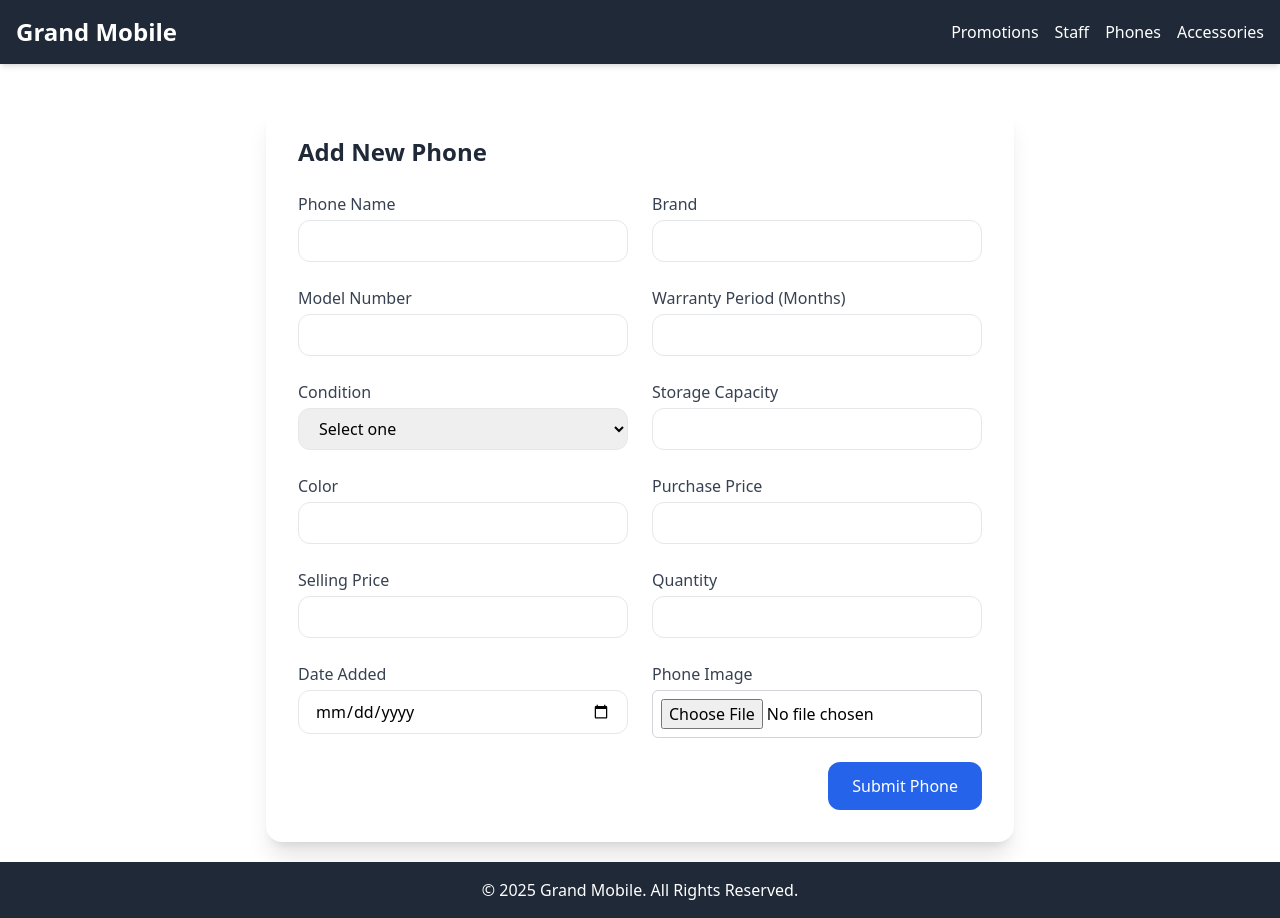
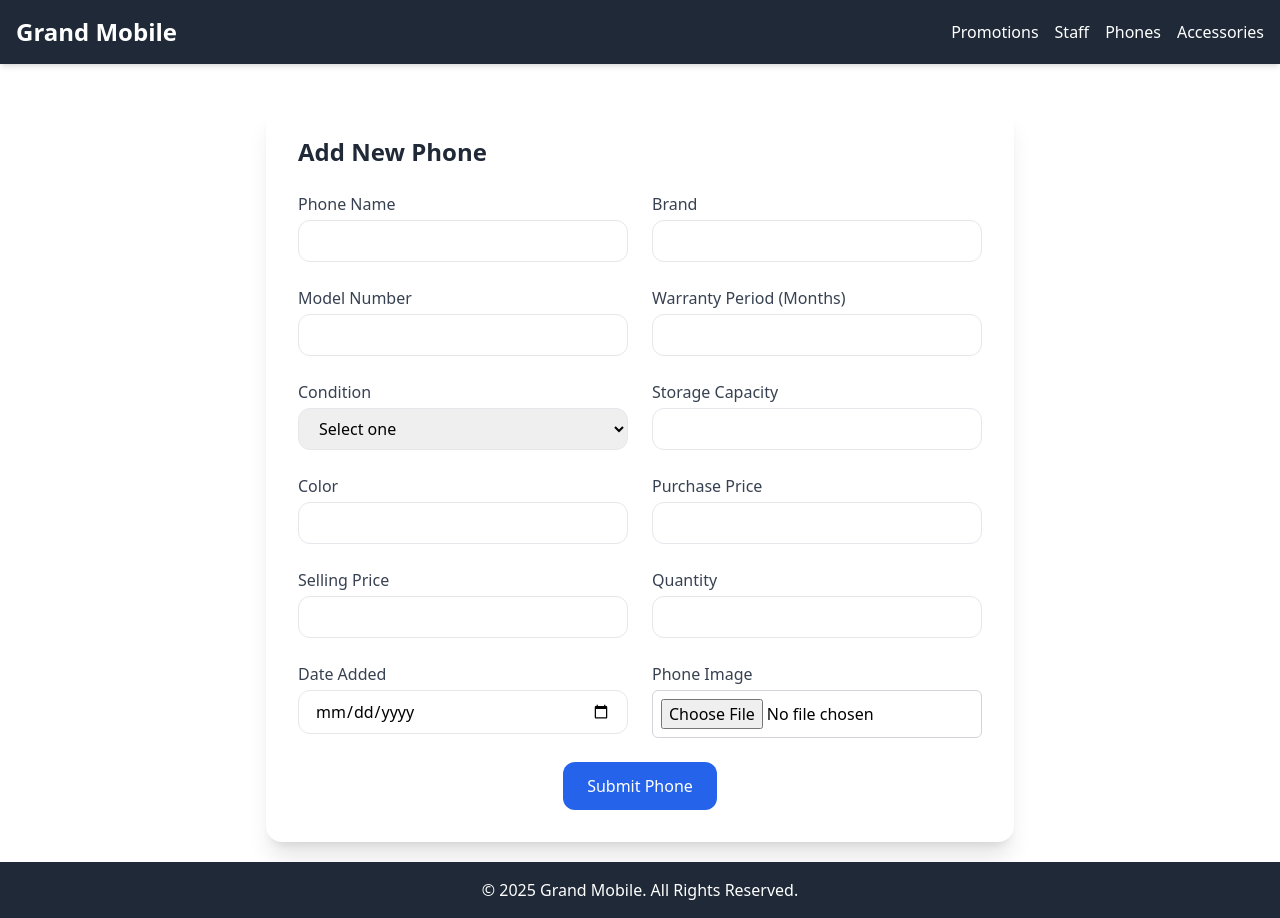
Before and after one commit to tharindu-sandaruwan/SQA_Project, a React (Vite) app in the folder frontend/: page /addPhone in a window 1280 px wide. Built offline with nearby package versions, Linux system fonts and the light colour scheme.

Commit message:
Finalized Pages

```diff
--- a/frontend/src/pages/AddPhone/index.jsx
+++ b/frontend/src/pages/AddPhone/index.jsx
@@ -214,7 +214,7 @@ if (!formData.quantity || isNaN(quantity)) {
             )}
           </div>
 
-          <div className="col-span-1 md:col-span-2 text-right">
+          <div className="col-span-1 md:col-span-2 text-center">
             <button
               type="submit"
               className="bg-blue-600 text-white px-6 py-3 rounded-xl hover:bg-blue-700 transition-all"
```
